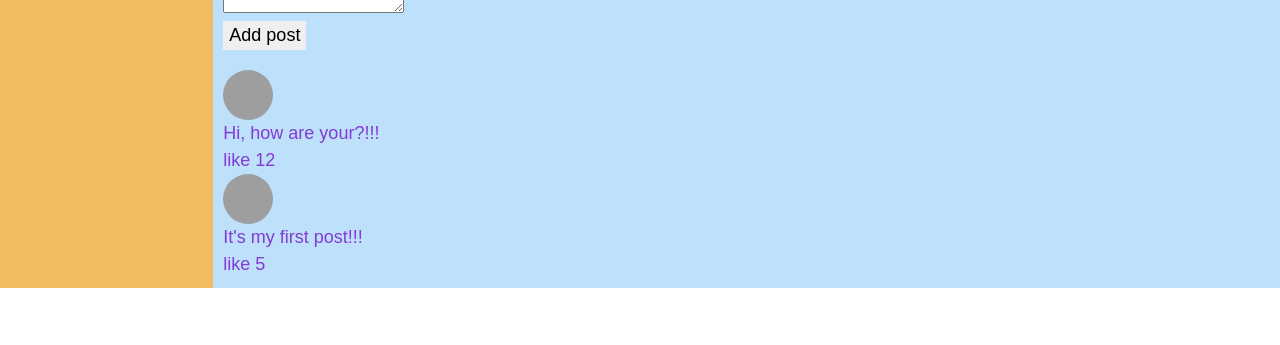
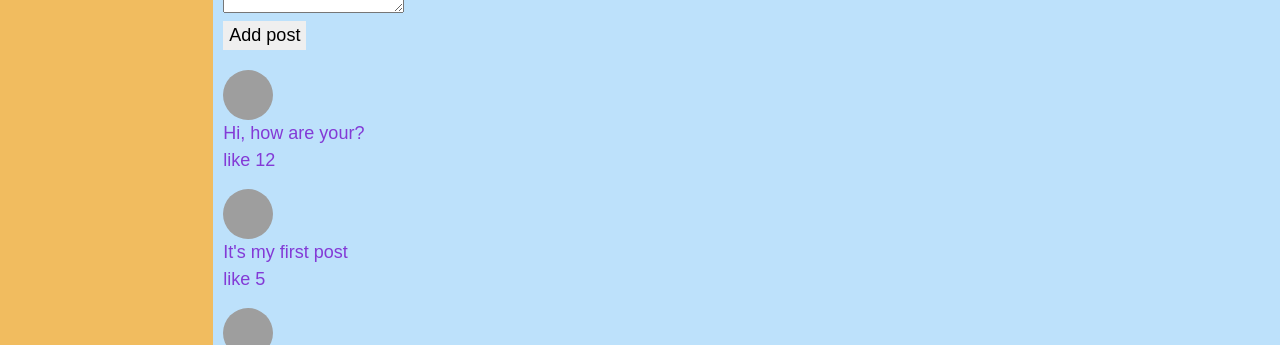
Before and after one commit to StarkovSergey/social-network, a React (Create React App) app: page /profile in a window 1280 px wide. Shown: the part 607-952 px from the top of the page. Before the commit the page ends 895 px from the top, so only its background shows below. Built offline with nearby package versions, Linux system fonts and the light colour scheme; grey boxes are pictures that could not be loaded.

Commit message:
feat: use map method for data [26]

```diff
--- a/src/components/Dialogs/Dialogs.tsx
+++ b/src/components/Dialogs/Dialogs.tsx
@@ -37,26 +37,25 @@ export const Dialogs = () => {
     { id: 6, name: "Viktoria" },
   ];
 
-  const messagesData = [
+  const messages = [
     { id: 1, massage: "Hi" },
     { id: 2, massage: "How is your morris?" },
     { id: 3, massage: "Любо!" },
   ];
 
+  const dialogsElements = dialogsData
+    .map((dialog) => <DialogItem name={dialog.name} id={dialog.id} />)
+
+  const messagesElements = messages
+    .map((message) => <Message message={message.massage} />)
+
   return (
     <div className={style.dialogs}>
       <ul className={style["dialogs-list"]}>
-        <DialogItem name={dialogsData[0].name} id={dialogsData[0].id} />
-        <DialogItem name={dialogsData[1].name} id={dialogsData[1].id} />
-        <DialogItem name={dialogsData[2].name} id={dialogsData[2].id} />
-        <DialogItem name={dialogsData[3].name} id={dialogsData[3].id} />
-        <DialogItem name={dialogsData[4].name} id={dialogsData[4].id} />
-        <DialogItem name={dialogsData[5].name} id={dialogsData[5].id} />
+        {dialogsElements}
       </ul>
       <ul className={style["messages-list"]}>
-        <Message message={messagesData[0].massage} />
-        <Message message={messagesData[1].massage} />
-        <Message message={messagesData[2].massage} />
+        {messagesElements}
       </ul>
     </div>
   );
--- a/src/components/Profile/MyPosts/MyPosts.tsx
+++ b/src/components/Profile/MyPosts/MyPosts.tsx
@@ -2,10 +2,15 @@ import style from './MyPosts.module.css';
 import { Post } from './Post/Post';
 
 export const MyPosts = () => {
-  const postsData = [
+  const posts = [
     { id: 1, message: "Hi, how are your?", likesCount: 12 },
     { id: 2, message: "It's my first post", likesCount: 5 },
+    { id: 3, message: "Cat!", likesCount: 5 },
   ];
+
+  const postsElements = posts
+    .map((post) => <Post message={post.message} likesCount={post.likesCount}/>)
+
 
   return (
     <div className={style['posts-box']}>
@@ -17,8 +22,7 @@ export const MyPosts = () => {
         <button>Add post</button>
       </div>
       <div className={style.posts}>
-        <Post message={postsData[0].message} likesCount={postsData[0].likesCount}/>
-        <Post message={postsData[1].message} likesCount={postsData[1].likesCount}/>
+        {postsElements}
       </div>
     </div>
   );
--- a/src/components/Profile/MyPosts/Post/Post.module.css
+++ b/src/components/Profile/MyPosts/Post/Post.module.css
@@ -3,6 +3,7 @@ p {
 }
 
 .item {
+  margin-bottom: 15px;
   color: rgb(131 58 214);
 }
 
--- a/src/components/Profile/MyPosts/Post/Post.tsx
+++ b/src/components/Profile/MyPosts/Post/Post.tsx
@@ -9,7 +9,7 @@ export const Post = ({message, likesCount}: PostPropsType) => {
   return (
     <div className={style.item}>
       <img src="//unsplash.it/50/50" alt="avatar"/>
-      <p>{message}!!!</p>
+      <p>{message}</p>
       <span>like </span>{likesCount}
     </div>
   );
```
